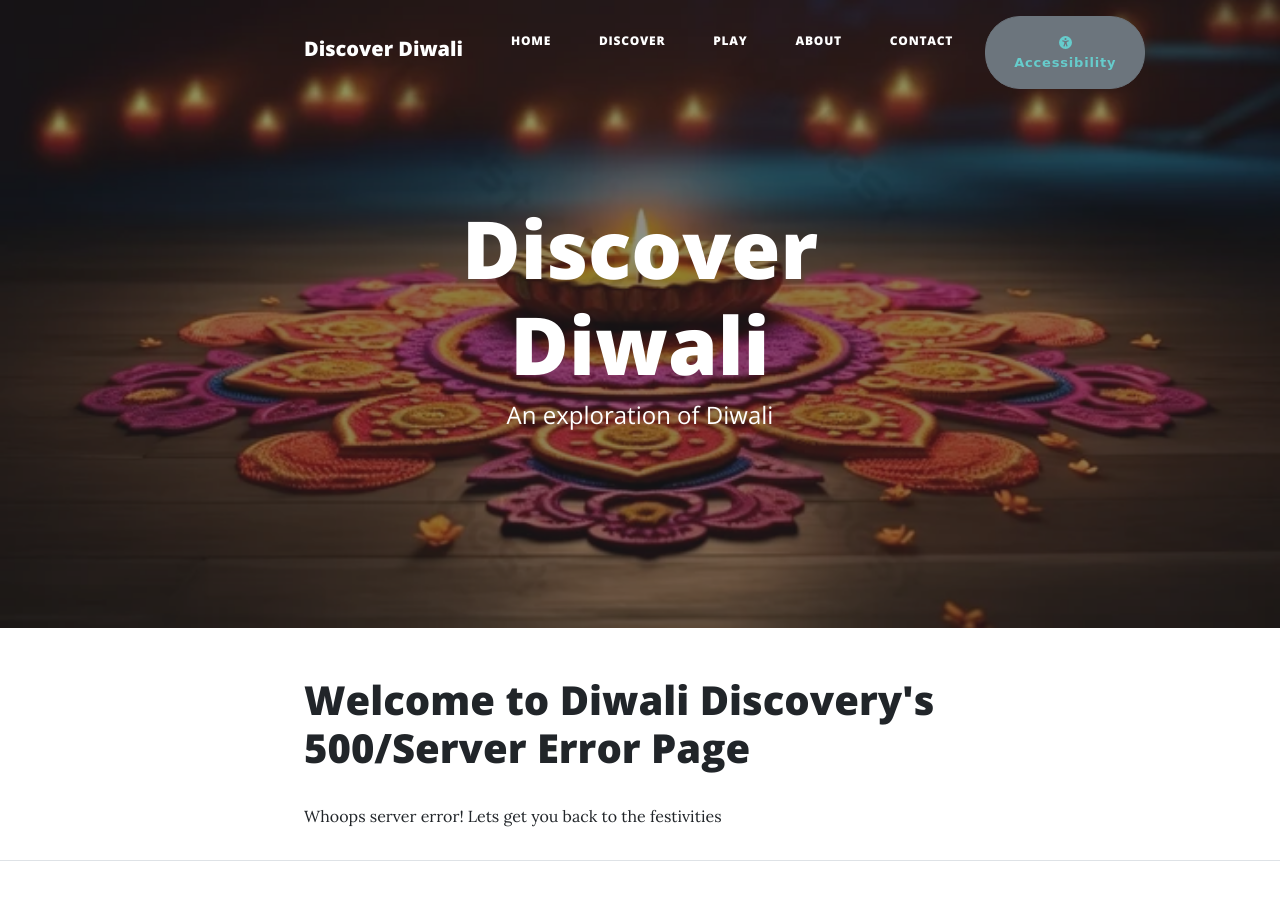
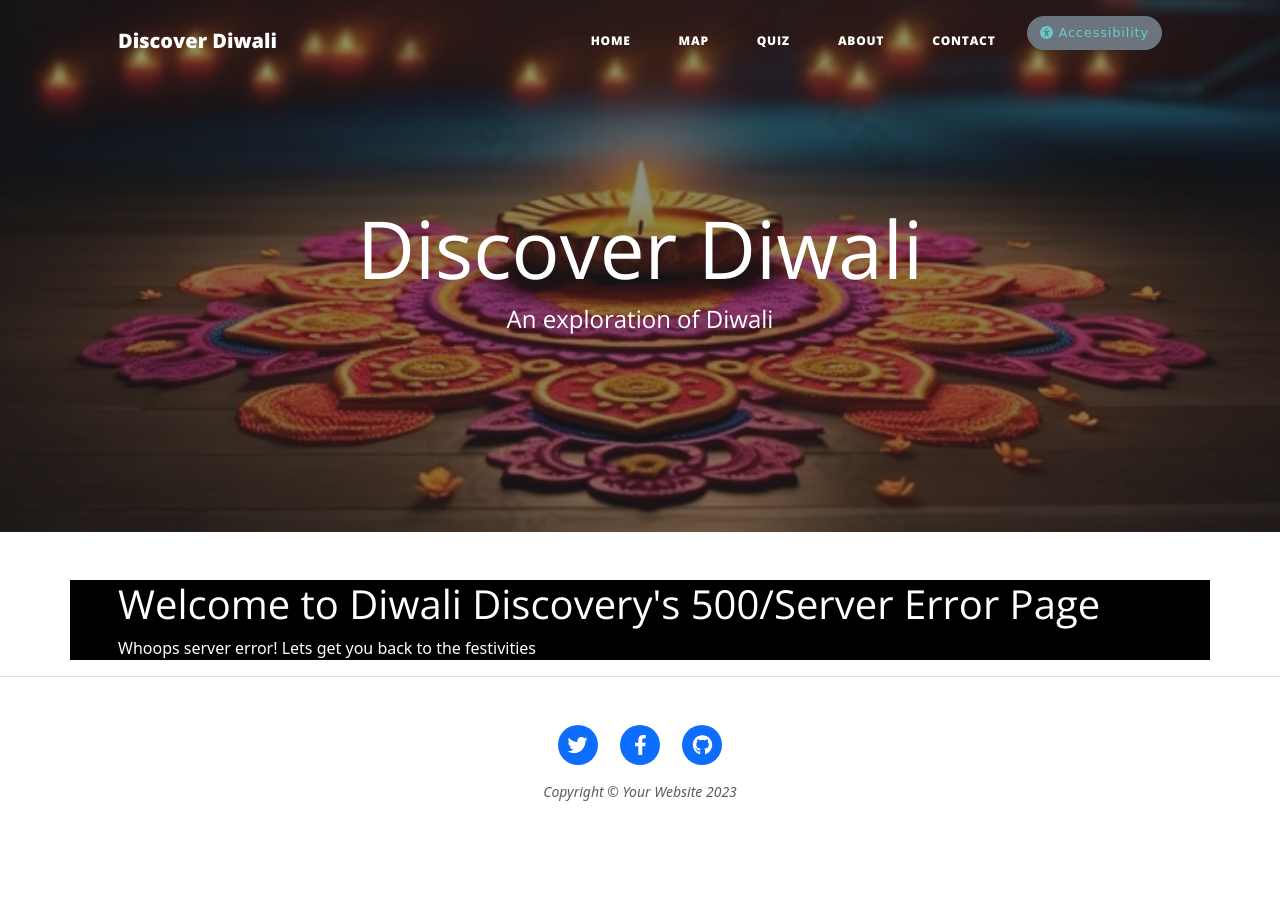
Before and after one commit to VCGithubCode/discover-diwali, a Flask app: page /500 in a window 1280 px wide. Shown: the top 900 px of the page. After the commit the page ends 801 px from the top, so only its background shows below. Run offline with Flask 3, Linux system fonts and the light colour scheme; some libraries are stand-ins or nearby versions.

Commit message:
Map template to bootstrap and js file refs

```diff
--- a/templates/base.html
+++ b/templates/base.html
@@ -10,6 +10,9 @@
 	<link href="https://fonts.googleapis.com/css?family=Lora:400,700,400italic,700italic" rel="stylesheet" type="text/css" />
 	<link href="https://fonts.googleapis.com/css?family=Open+Sans:300italic,400italic,600italic,700italic,800italic,400,300,600,700,800" rel="stylesheet" type="text/css" />
 	<link rel="stylesheet" href="{{ url_for('static', filename='css/styles.css') }}">
+    <!-- Bootstrap cdn-->
+    <link href="https://cdn.jsdelivr.net/npm/bootstrap@5.3.2/dist/css/bootstrap.min.css" rel="stylesheet"
+    integrity="sha384-T3c6CoIi6uLrA9TneNEoa7RxnatzjcDSCmG1MXxSR1GAsXEV/Dwwykc2MPK8M2HN" crossorigin="anonymous">
 	<title>Diwali Discovery</title>
 </head>
 <body>
@@ -24,8 +27,8 @@
                 <div class="collapse navbar-collapse" id="navbarResponsive">
                     <ul class="navbar-nav ms-auto py-4 py-lg-0">
                         <li class="nav-item"><a class="nav-link px-lg-3 py-3 py-lg-4" href="{{ url_for('index') }}">Home</a></li>
-                        <li class="nav-item"><a class="nav-link px-lg-3 py-3 py-lg-4" href="{{ url_for('discover') }}">Discover</a></li>
-                        <li class="nav-item"><a class="nav-link px-lg-3 py-3 py-lg-4" href="{{ url_for('play') }}">Play</a></li>
+                        <li class="nav-item"><a class="nav-link px-lg-3 py-3 py-lg-4" href="{{ url_for('map') }}">Map</a></li>
+                        <li class="nav-item"><a class="nav-link px-lg-3 py-3 py-lg-4" href="{{ url_for('quiz') }}">Quiz</a></li>
                         <li class="nav-item"><a class="nav-link px-lg-3 py-3 py-lg-4" href="{{ url_for('about') }}">About</a></li>
                         <li class="nav-item"><a class="nav-link px-lg-3 py-3 py-lg-4" href="{{ url_for('contact') }}">Contact</a></li>
                         <li><button class="btn btn-secondary mt-2" type="button" data-bs-toggle="offcanvas"
@@ -107,7 +110,7 @@
 </a>
 
         <!-- Main Content-->
-        <div class="container px-4 px-lg-5">
+        <div class="container px-4 px-lg-5 theme-switch" data-bs-theme="contrast">
 
 			{% block content %}
 			{% endblock %}
@@ -152,8 +155,13 @@
         <!-- Bootstrap core JS-->
         <script src="https://cdn.jsdelivr.net/npm/bootstrap@5.2.3/dist/js/bootstrap.bundle.min.js"></script>
         <!-- Core theme JS-->
-        <script src="{{ url_for('static', filename='static/js/scripts.js') }}"></script>
-        <script src="{{ url_for('static', filename='static/js/theme-switcher.js') }}"></script>
+        <script src="{{ url_for('static', filename='js/scripts.js') }}"></script>
+        <!-- Theme JS-->
+        <script src="{{ url_for('static', filename='js/theme-switcher.js') }}"></script>
+        <!-- Map JS-->
+        <script src="{{ url_for('static', filename='js/map.js') }}"></script>
+        <!-- Quiz JS-->
+        <script src="{{ url_for('static', filename='js/quiz.js') }}"></script>
 
 
 </body>
```
